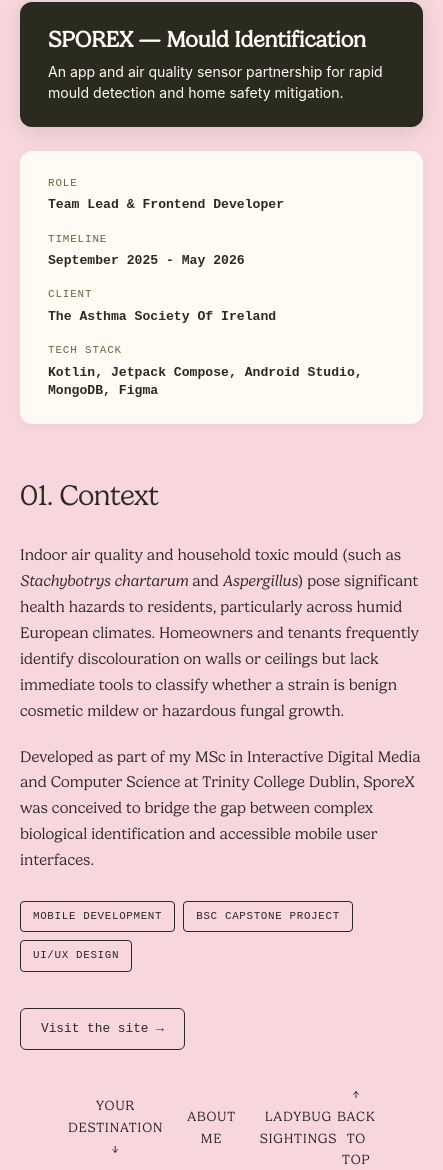
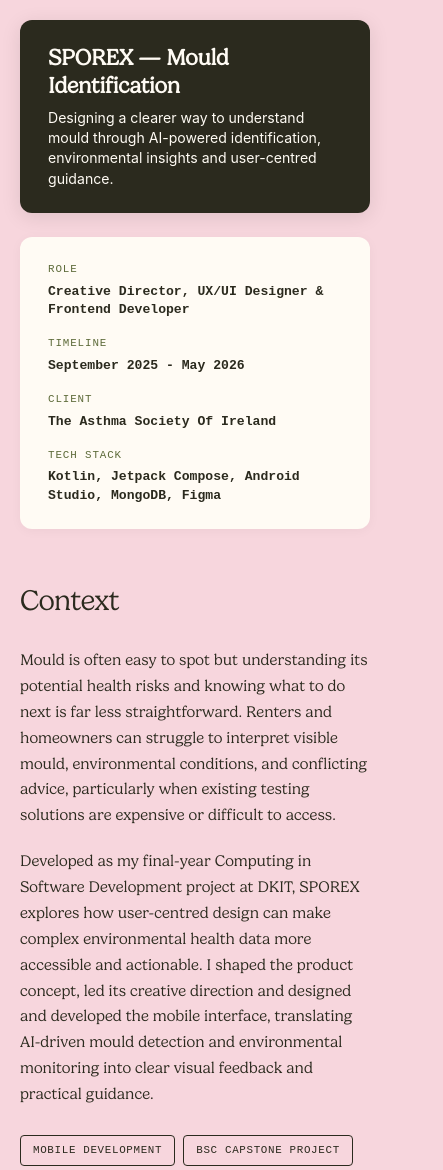
Before and after one commit to meghank1066/authoring-portfolio, a plain HTML site: page sporex.html in a window 390 px wide. Shown: the part 754-1924 px from the top of the page, 443 px wide, since content can reach past the window. Drawn offline with Linux system fonts and the light colour scheme.

Commit message:
centering socials bar fixed sporex alignment vertical tab changed cover photos to gifs for cooler look updated styling for index

```diff
--- a/css/sporex.css
+++ b/css/sporex.css
@@ -14,6 +14,8 @@
   --font-serif: "Georgia", "Times New Roman", serif;
   --font-mono: "Space Mono", "Courier New", monospace;
   --font-sans: -apple-system, BlinkMacSystemFont, "Segoe UI", Roboto, Helvetica, Arial, sans-serif;
+
+
 }
 
 body {
@@ -26,22 +28,16 @@
   margin: 0;
 }
 
-.sporex-content,
-.main-wrapper {
-  margin-left: 280px;
-  width: calc(100% - 280px);
-  display: flex;
-  justify-content: center;
-  padding: 60px 20px 100px;
-  line-height: 1.6;
-}
 
 .sporex-content,
 .main-wrapper {
+  flex: 1;
+  min-width: 0;
   margin-left: 0;
-  width: 100%;
+  display: flex;
   justify-content: flex-start;
-  padding-left: 220px;
+  padding: 60px 20px 100px 200px;
+  line-height: 1.6;
 }
 
 .content-container {
@@ -70,7 +66,7 @@
   position: fixed;
   top: 0;
   bottom: 0;
-  left: 275px;
+  left: 315px;
   z-index: 10;
   background-color: transparent;
 }
@@ -196,7 +192,7 @@
 
 .card-grid {
   display: grid;
-  grid-template-columns: repeat(auto-fit, minmax(250px, 1fr));
+  grid-template-columns: repeat(auto-fit, minmax(340px, 1fr));
   gap: 20px;
   /* min-height: 350px; */
 }
@@ -285,6 +281,9 @@
 }
 
 .sidebar-nav {
+    width: 340x;
+    flex-shrink: 0;
+    box-sizing: border-box;
     background-color: var(--box-color);
     border-right: 1px solid rgba(34, 34, 34, 0.15);
     padding: 1rem 1.25rem;
@@ -298,12 +297,10 @@
     overflow: hidden;
 }
 
-
-
 /* media queries */
 @media (max-width: 992px) {
   .sidebar {
-    left: 0;
+    left: 315px;
   }
   .sporex-content,
   .main-wrapper {
--- a/css/style.css
+++ b/css/style.css
@@ -249,6 +249,7 @@
 .sidebar-socials {
   display: flex;
   align-items: flex-start;
+  justify-content: center;
   gap: 2rem;
   padding: 1rem 0 0;
   border-top: 1px solid rgba(134, 18, 38, 0.18);
@@ -409,9 +410,9 @@
 .item-image-wrapper {
     width: 100%;
     aspect-ratio: 16 / 10;
-    background-color: var(--project-card);
+    background-color: rgba(0, 0, 0, 0.03);
     border-radius: 14px;
-    padding: 16px;
+    padding: 12px;
     box-sizing: border-box;
     display: flex;
     align-items: center;
@@ -420,11 +421,11 @@
 }
 
 .item-image-wrapper img {
-    width: 100%;
     height: 100%;
-    object-fit: contain;
-    border-radius: 8px;
-    transition: transform 0.4s ease;
+    width: 95%;
+    object-fit: cover;
+    display: block;
+    border-radius: 10px;
 }
 
 .project-item:hover .item-image-wrapper img {
@@ -507,21 +508,6 @@
     letter-spacing: 0.06em;
     color: var(--text-header-box);
     margin-top: 3px;
-}
-
-
-
-.item-image-wrapper {
-  position: relative;
-  overflow: hidden;
-}
-
-.item-image-wrapper img {
-  width: 100%;
-  height: 100%;
-  object-fit: cover;
-  display: block;
-  border-radius: 10px;
 }
 
 .badge {
--- a/sporex.html
+++ b/sporex.html
@@ -77,14 +77,16 @@
       <header class="compact-header-card">
         <h1 class="project-title">SPOREX — Mould Identification</h1>
         <p class="project-tagline">
-          An app and air quality sensor partnership for rapid mould detection and home safety mitigation.
-        </p>
+  Designing a clearer way to understand mould through AI-powered
+  identification, environmental insights and user-centred guidance.
+</p>
       </header>
       <div class="carddata-card">
         <div class="card-grid">
           <div class="card-group">
             <span class="card-label">ROLE</span>
-            <span class="card-value">Team Lead &amp; Frontend Developer</span>
+           <span class="card-value">
+  Creative Director, UX/UI Designer & Frontend Developer</span>
           </div>
           <div class="card-group">
             <span class="card-label">TIMELINE</span>
@@ -102,20 +104,27 @@
       </div>
 
       <article class="case-study-section" id="context">
-        <h2 class="section-number-title">01. Context</h2>
+        <h2 class="section-number-title">Context</h2>
 
-        <p class="body-text">
-          Indoor air quality and household toxic mould (such as <i>Stachybotrys chartarum</i> and <i>Aspergillus</i>)
-          pose significant health hazards to residents, particularly across humid European climates. Homeowners and
-          tenants frequently identify discolouration on walls or ceilings but lack immediate tools to classify whether a
-          strain is benign cosmetic mildew or hazardous fungal growth.
-        </p>
+       <p class="body-text">
+  Mould is often easy to spot but understanding its potential health
+  risks and knowing what to do next is far less straightforward.
+  Renters and homeowners can struggle to interpret visible mould,
+  environmental conditions, and conflicting advice, particularly
+  when existing testing solutions are expensive or difficult to access.
+</p>
 
-        <p class="body-text">
-          Developed as part of my MSc in Interactive Digital Media and Computer Science at Trinity College Dublin,
-          SporeX was conceived to bridge the gap between complex biological identification and accessible mobile user
-          interfaces.
-        </p>
+       <p class="body-text">
+  Developed as my final-year Computing in Software Development
+  project at DKIT, SPOREX explores how
+  user-centred design can make complex environmental health data
+  more accessible and actionable. I shaped the product concept,
+  led its creative direction and designed and developed the mobile
+  interface, translating AI-driven mould detection and environmental
+  monitoring into clear visual feedback and practical guidance.
+</p>
+
+
 
         <div class="badge-group">
           <span class="badge-2">MOBILE DEVELOPMENT</span>
```
Also changed, not shown: json/projects.json (+4 -4 lines), images/nexspace/nexspace-cover-plain.png (added), images/nintendo/nintendo-switch-cover.png (added), 4 other files.
